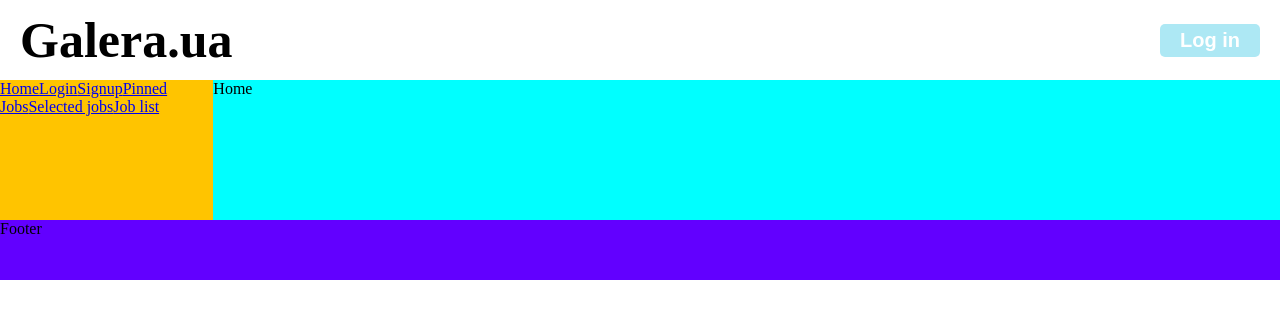
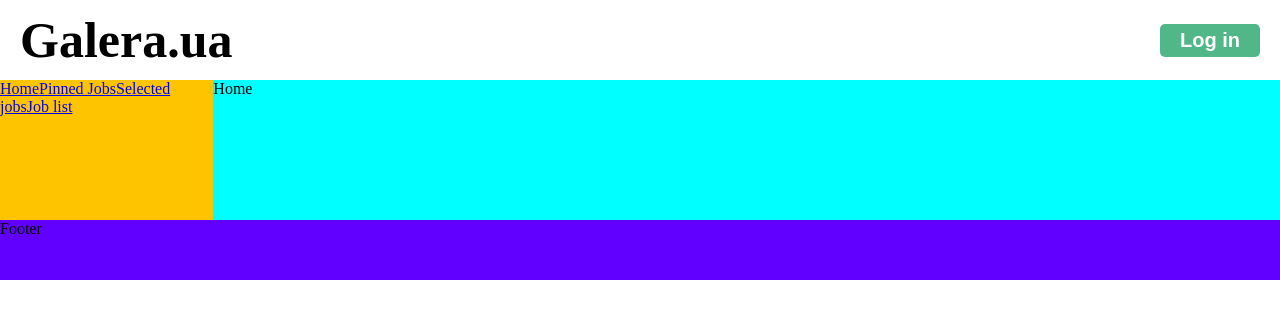
Before and after one commit to kalitovskyyroman/GaleraUA, a React (Create React App) app: page / in a window 1280 px wide. Shown: the top 318 px of the page. Built offline with nearby package versions, Linux system fonts and the light colour scheme.

Commit message:
update configs. add onClick on login btn

```diff
--- a/src/AppConfig.js
+++ b/src/AppConfig.js
@@ -6,39 +6,49 @@
 import PinnedJobs from './pages/PinnedJobs/PinnedJobs';
 import SelectedJobs from './pages/SelectedJobs/SelectedJobs';
 
+export const paths = {
+    home: '/',
+    login: '/login',
+    signup: '/signup',
+    jobList: '/jobList',
+    pinnedJobs: '/pinnedJobs',
+    selectedJobs: '/selectedJobs',
+    notFound: '*',
+};
+
 const routers = [
     {
-        path: '/',
+        path: paths.home,
         component: Home,
         exact: true,
     },
     {
-        path: '/login',
+        path: paths.login,
         component: Login,
         exact: true,
     },
     {
-        path: '/signup',
+        path: paths.signup,
         component: Signup,
         exact: true,
     },
     {
-        path: '/jobList',
+        path: paths.jobList,
         component: JobList,
         exact: true,
     },
     {
-        path: '/pinnedJobs',
+        path: paths.pinnedJobs,
         component: PinnedJobs,
         exact: true,
     },
     {
-        path: '/selectedJobs',
+        path: paths.selectedJobs,
         component: SelectedJobs,
         exact: true,
     },
     {
-        path: '*',
+        path: paths.notFound,
         component: NotFound,
         exact: false,
     },
--- a/src/components/Aside/Aside.jsx
+++ b/src/components/Aside/Aside.jsx
@@ -1,6 +1,6 @@
 import { NavLink } from 'react-router-dom';
 import React from 'react';
-import routes from './AsideConfig.json';
+import routes from './AsideConfig';
 
 import grid from '../../App.module.css';
 
--- /dev/null
+++ b/src/components/Aside/AsideConfig.js
@@ -0,0 +1,22 @@
+import { paths } from '../../AppConfig';
+
+const routes = [
+    {
+        text: 'Home',
+        path: paths.home,
+    },
+    {
+        text: 'Pinned Jobs',
+        path: paths.pinnedJobs,
+    },
+    {
+        text: 'Selected jobs',
+        path: paths.selectedJobs,
+    },
+    {
+        text: 'Job list',
+        path: paths.jobList,
+    },
+];
+
+export default routes;
--- a/src/components/Aside/AsideConfig.json
+++ /dev/null
@@ -1,26 +0,0 @@
-[
-    {
-        "text": "Home",
-        "path": "/"
-    },
-    {
-        "text": "Login",
-        "path": "/login"
-    },
-    {
-        "text": "Signup",
-        "path": "/signup"
-    },
-    {
-        "text": "Pinned Jobs",
-        "path": "/pinnedJobs"
-    },
-    {
-        "text": "Selected jobs",
-        "path": "/selectedJobs"
-    },
-    {
-        "text": "Job list",
-        "path": "/jobList"
-    }
-]
--- a/src/components/Button/styles.js
+++ b/src/components/Button/styles.js
@@ -38,7 +38,7 @@
     padding: ${props => btnSize[props.size].padding || btnSize.regular.padding};
     padding-left: ${props => btnSize[props.size].paddingLeft || btnSize.regular.paddingLeft};
     padding-right: ${props => btnSize[props.size].paddingRight || btnSize.regular.paddingRight};
-    background-color: ${props => props.theme.btnColors[props.themeType] || props.theme.btnColors.regular};
+    background-color: ${props => props.theme.btnColors[props.mode] || props.theme.btnColors.regular};
     border: none;
     border-radius: ${props => btnSize[props.size].borderRadius || btnSize.regular.borderRadius};
     color: ${props => props.theme.btnColors.textColor};
@@ -49,10 +49,10 @@
 `;
 
 StyledButton.propTypes = {
-    themeType: PropTypes.oneOf(['regular', 'primary', 'danger', 'warn']),
+    mode: PropTypes.oneOf(['regular', 'primary', 'danger', 'warn']),
     size: PropTypes.oneOf(['small', 'regular', 'medium', 'large']),
 };
 
-StyledButton.defaultProps = { themeType: 'regular', size: 'regular' };
+StyledButton.defaultProps = { mode: 'regular', size: 'regular' };
 
 export default StyledButton;
--- a/src/components/Header/Header.jsx
+++ b/src/components/Header/Header.jsx
@@ -1,17 +1,26 @@
-import React from 'react';
+import React, { useCallback } from 'react';
+import { useHistory } from 'react-router-dom';
 import StyledHeader from './styles';
 import Title from './Title/Title';
 import Button from '../Button/Button';
 import text from './config.json';
+import { paths } from '../../AppConfig';
 
 import grid from '../../App.module.css';
 
-const Header = () => (
+const Header = () => {
+    const history = useHistory();
+    const handleOnClick = useCallback(() => history.push(paths.login), [history]);
+
+    return (
         <div className={grid.grid_header}>
             <StyledHeader>
                 <Title>{text.title}</Title>
-            <Button>{text.enter}</Button>
+                <Button mode='primary' onClick={handleOnClick}>
+                    {text.enter}
+                </Button>
             </StyledHeader>
         </div>
     );
+};
 export default Header;
--- a/src/globalStyles.js
+++ b/src/globalStyles.js
@@ -18,8 +18,8 @@
 
 export const theme = {
     btnColors: {
-        regular: '#ade8f4',
-        primary: '#48cae4',
+        regular: '#b7e4c7',
+        primary: '#52b788',
         danger: '#ef476f',
         warn: '#ffba08',
         textColor: 'white',
```
Lines whose indentation alone changed are shown as unchanged.
